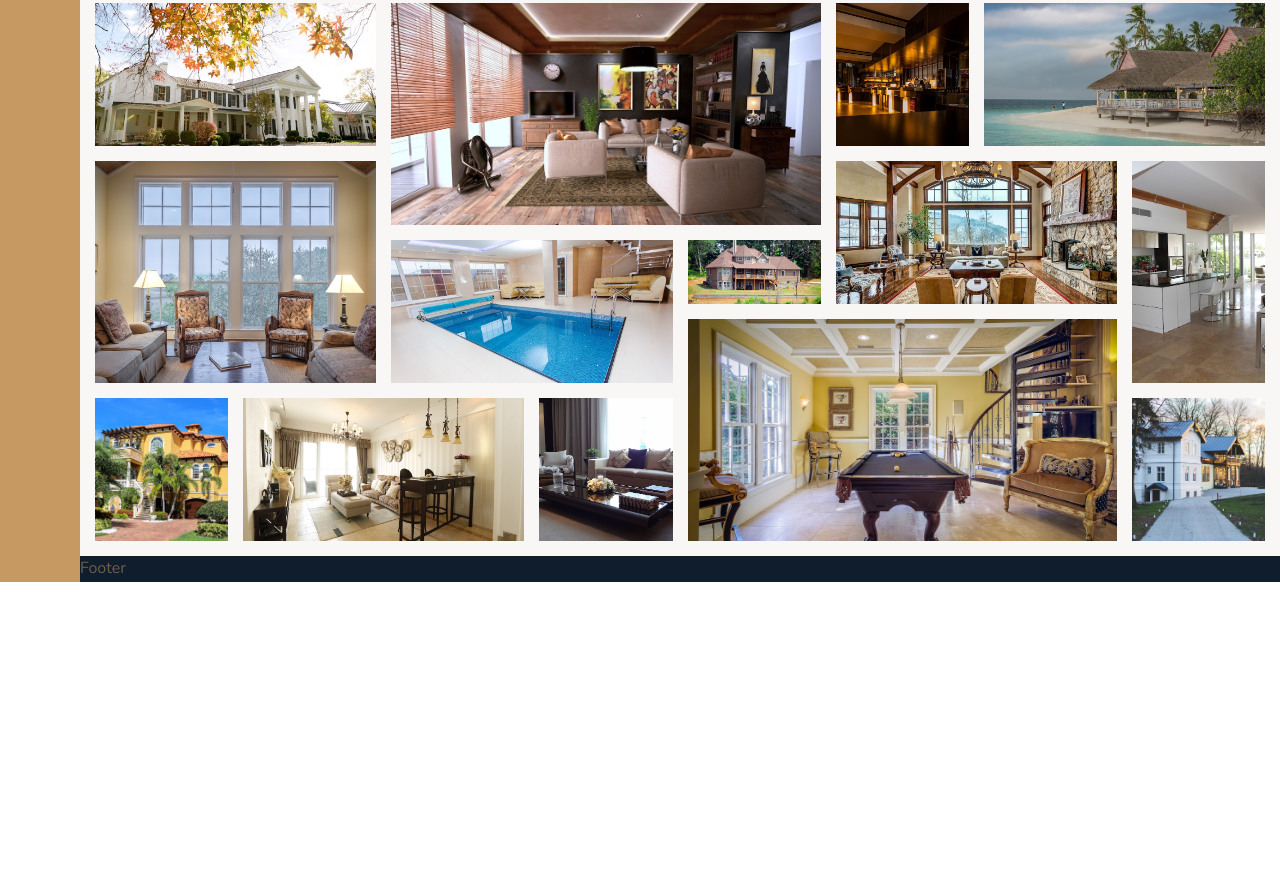
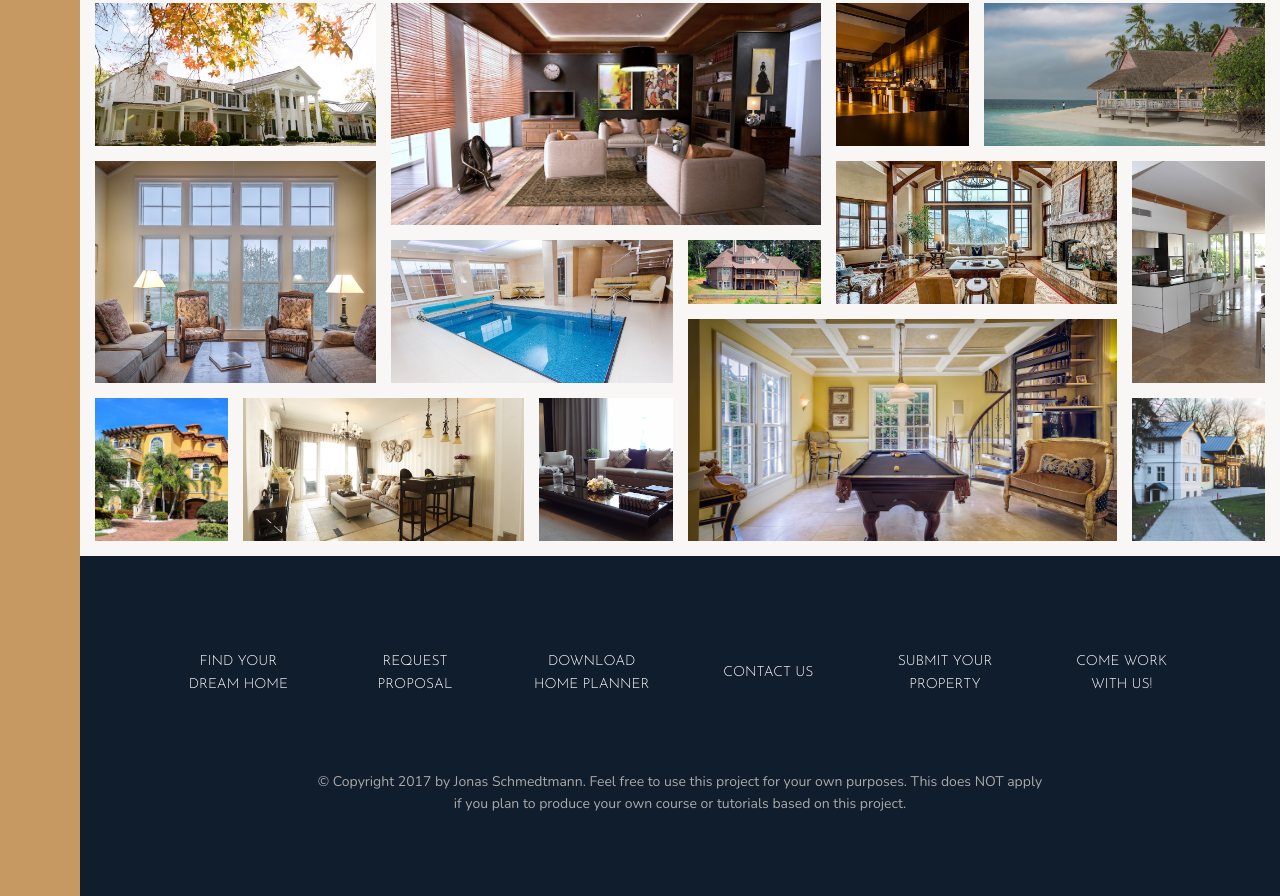
Before and after one commit to Mat2ja/Nexter, a website: page index.html in a window 1280 px wide. Shown: the part 3074-3970 px from the top of the page. Before the commit the page ends 3656 px from the top, so only its background shows below. Drawn offline with nearby package versions, Linux system fonts and the light colour scheme.

Commit message:
built the footer :sparkles:

```diff
--- a/index.html
+++ b/index.html
@@ -346,7 +346,29 @@
         </section>
 
         <footer class="footer">
-            Footer
+            <ul class="nav">
+                <li class="nav__item">
+                    <a href="#" class="nav__link">Find your dream home</a>
+                </li>
+                <li class="nav__item">
+                    <a href="#" class="nav__link">Request proposal</a>
+                </li>
+                <li class="nav__item">
+                    <a href="#" class="nav__link">Download home planner</a>
+                </li>
+                <li class="nav__item">
+                    <a href="#" class="nav__link">Contact us</a>
+                </li>
+                <li class="nav__item">
+                    <a href="#" class="nav__link">Submit your property</a>
+                </li>
+                <li class="nav__item">
+                    <a href="#" class="nav__link">Come work with us!</a>
+                </li>
+            </ul>
+            <p class="copyright">
+                &copy; Copyright 2017 by Jonas Schmedtmann. Feel free to use this project for your own purposes. This does NOT apply if you plan to produce your own course or tutorials based on this project.
+            </p>
         </footer>
     </body>
 
--- a/sass/_footer.scss
+++ b/sass/_footer.scss
@@ -1,4 +1,42 @@
 .footer {
 	background: $color-secondary;
-    grid-column: full; /* full-start / full-end */
+	grid-column: full; /* full-start / full-end */
+	padding: 8rem;
 }
+
+.nav {
+	list-style: none;
+
+	display: grid;
+	grid-template-columns: repeat(auto-fit, minmax(15rem, 1fr));
+	align-items: center;
+	gap: 2rem;
+
+	&__link:link,
+	&__link:visited {
+		font-size: 1.4rem;
+		color: white;
+		text-decoration: none;
+		font-family: $font-display;
+		text-transform: uppercase;
+		text-align: center;
+		padding: 1.5rem;
+		display: block;
+		transition: all 0.2s;
+	}
+
+	&__link:hover,
+	&__link:visited,
+	&__link:focus {
+		background: rgba($color: white, $alpha: 0.05);
+		transform: translateY(-3px);
+	}
+}
+
+.copyright {
+	font-size: 1.4rem;
+	color: $color-grey-light-2;
+	width: 70%;
+	margin: 6rem auto 0;
+	text-align: center;
+}
```
Also changed, not shown: css/style.css.
